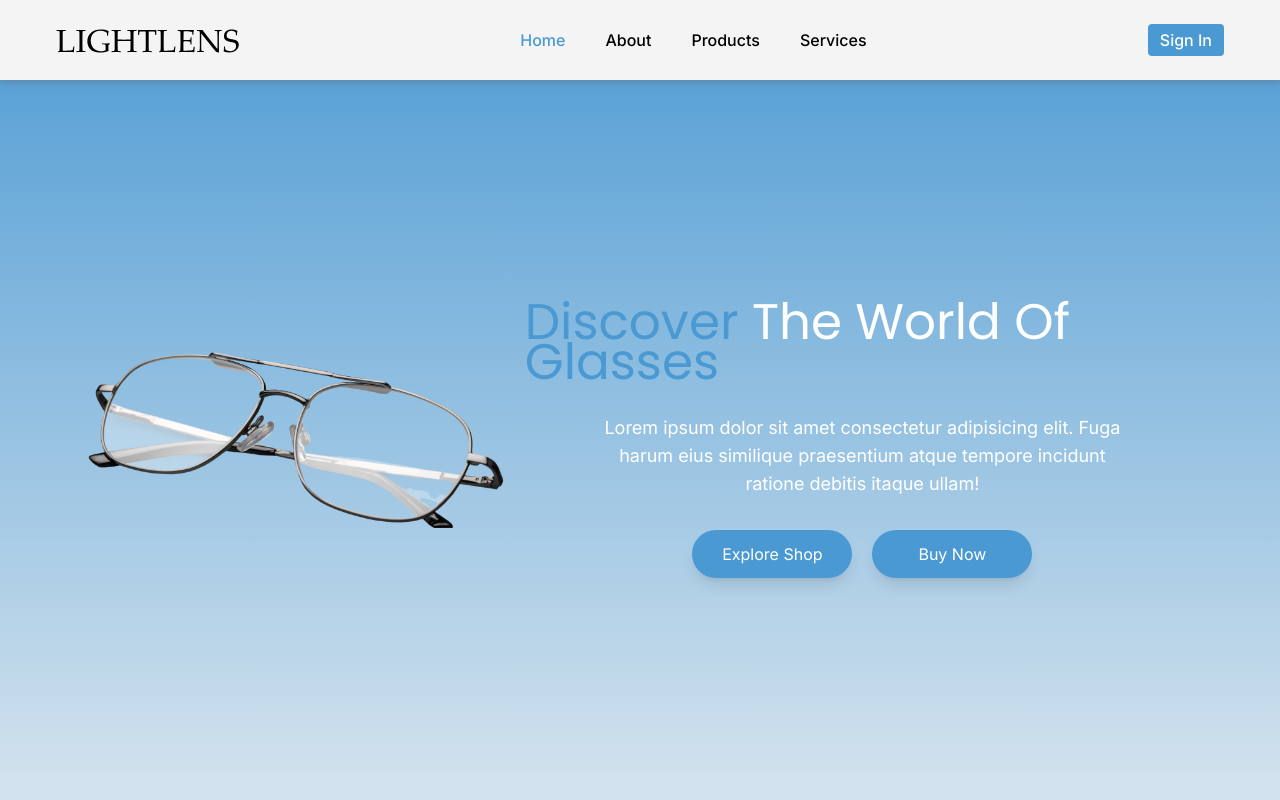
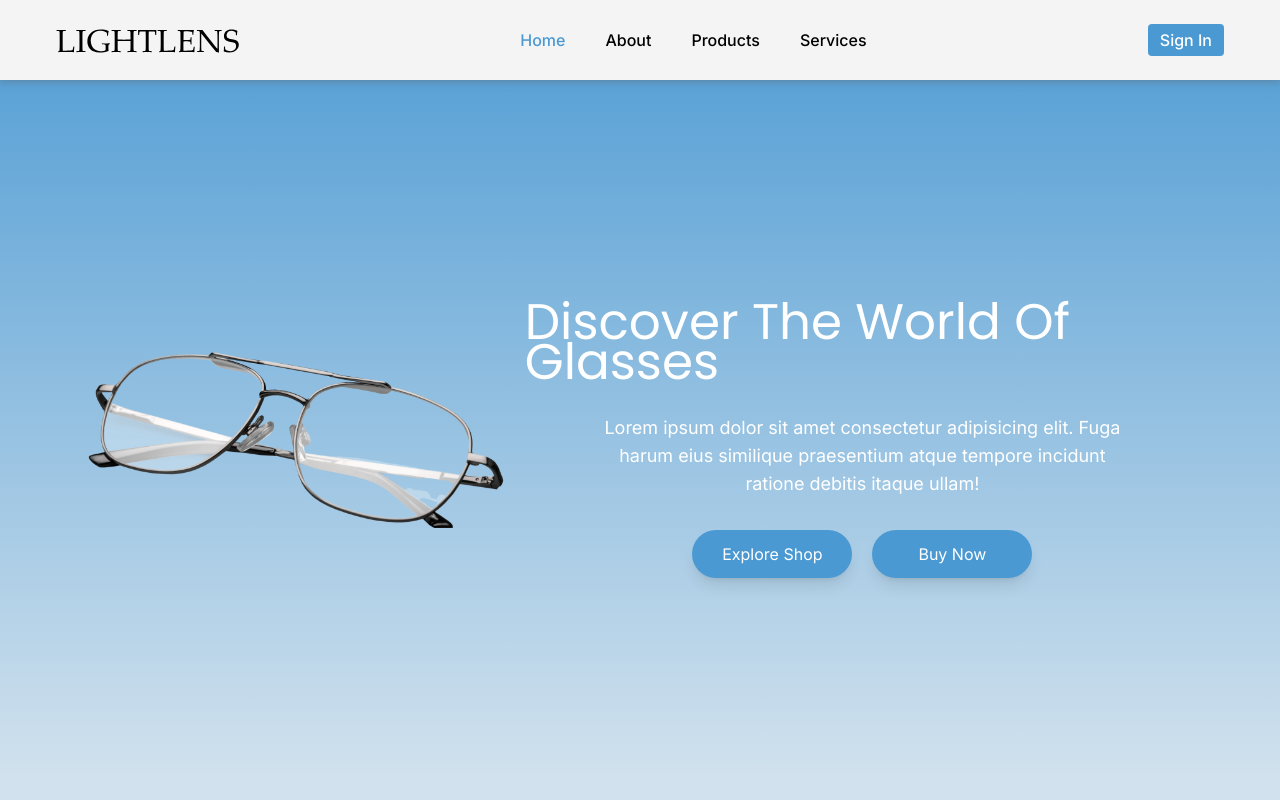
Before and after one commit to Abhijeet03s/Light-Lens, a React (Vite) app: page / in a window 1280 px wide. Shown: the top 800 px of the page. Built offline with nearby package versions, Linux system fonts and the light colour scheme; no server answers.

Commit message:
removed heading span colors

```diff
--- a/src/components/Landing/Landing.jsx
+++ b/src/components/Landing/Landing.jsx
@@ -35,8 +35,8 @@ export default function Hero() {
             transition={{ type: "tween", duration: 0.8 }}
             className="text-5xl md:text-5xl lg:text-4xl xl:text-[50px] font-Poppins font-bolder mt-5 lg:mt-0"
           >
-            <span className="text-[#4A99D3]">Discover</span> The World Of{" "}
-            <span className="text-[#4A99D3]">Glasses</span>
+            <span>Discover</span> The World Of
+            <span> Glasses</span>
           </motion.h1>
           <motion.p
             initial={{ y: "100vw" }}
```
